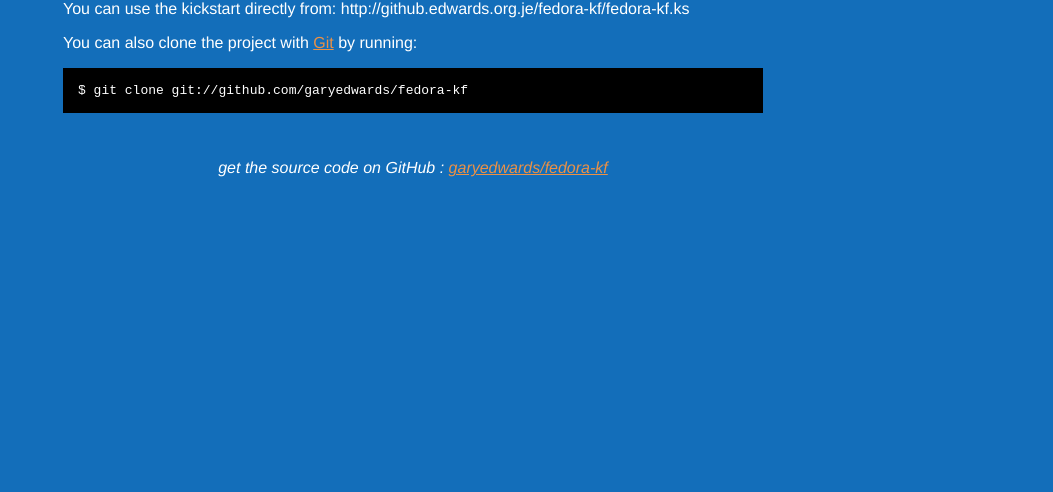
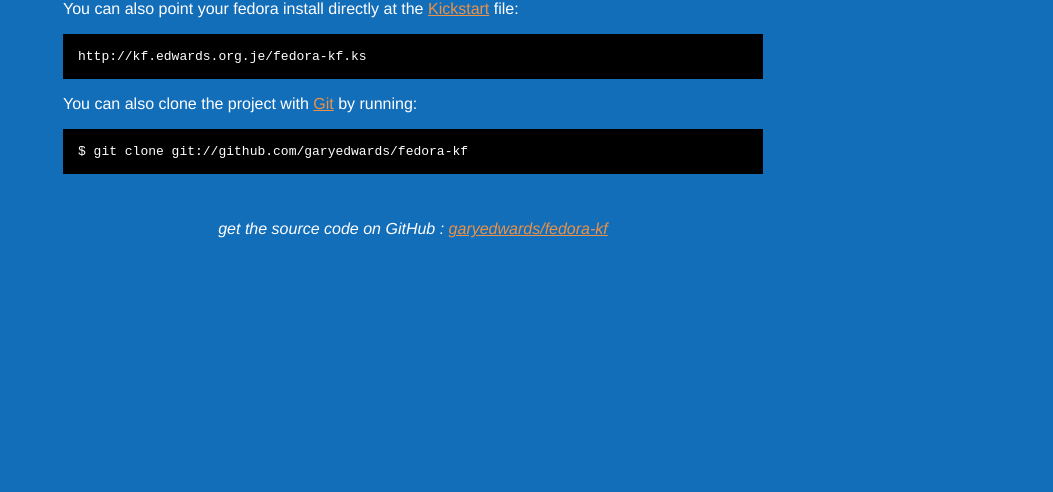
Before and after one commit to garyedwards/fedora-kf, a plain HTML site: page index.html in a window 1280 px wide. Shown: the part 308-800 px from the top of the page, without its empty margins (227-1280 px from the left). Drawn offline with Linux system fonts and the light colour scheme.

Commit message:
update link

```diff
--- a/index.html
+++ b/index.html
@@ -59,8 +59,9 @@
       <a href="http://github.com/garyedwards/fedora-kf/zipball/master">zip</a> or
       <a href="http://github.com/garyedwards/fedora-kf/tarball/master">tar</a> formats.
     </p>
-    <p>
-      You can use the kickstart directly from: http://github.edwards.org.je/fedora-kf/fedora-kf.ks
+    <p>You can also point your fedora install directly at the <a href="http://fedoraproject.org/wiki/Anaconda/Kickstart">Kickstart</a>
+      file:
+      <pre>http://kf.edwards.org.je/fedora-kf.ks</pre>
     </p>
     <p>You can also clone the project with <a href="http://git-scm.com">Git</a>
       by running:
```
